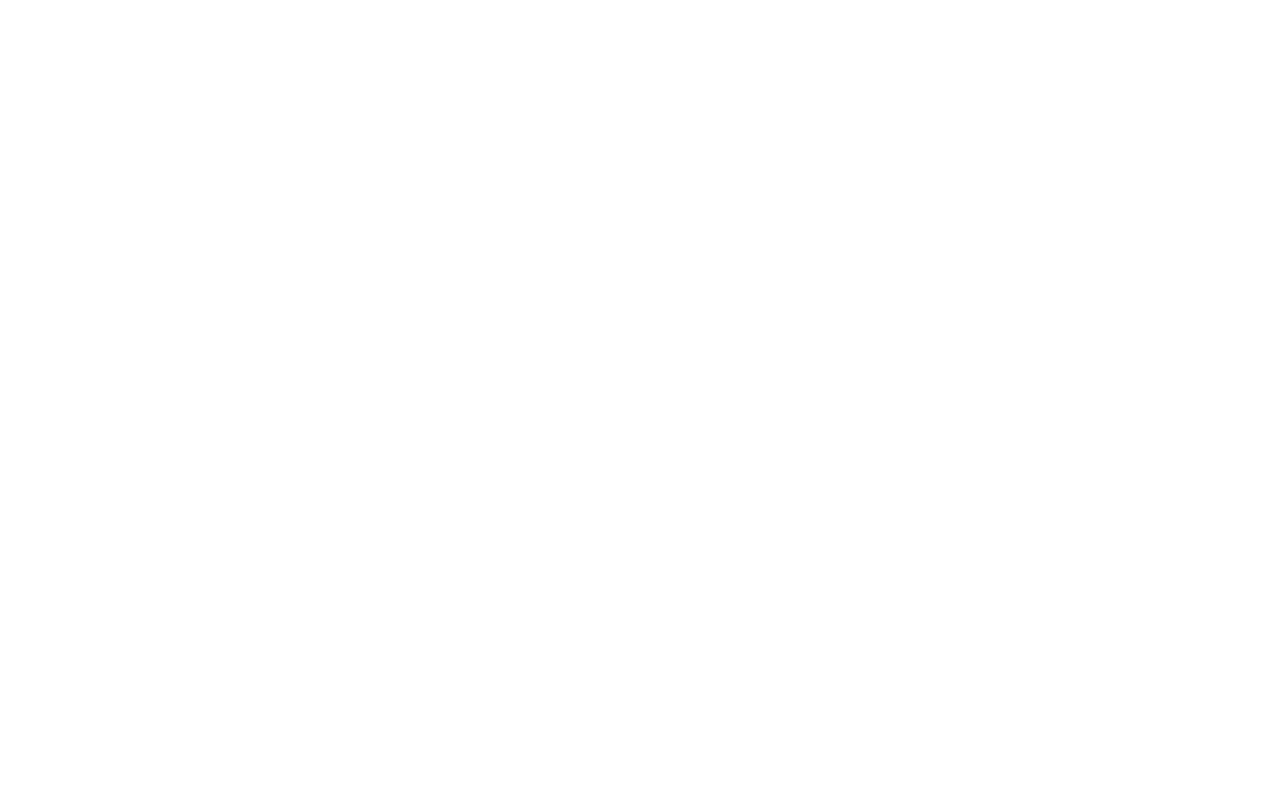
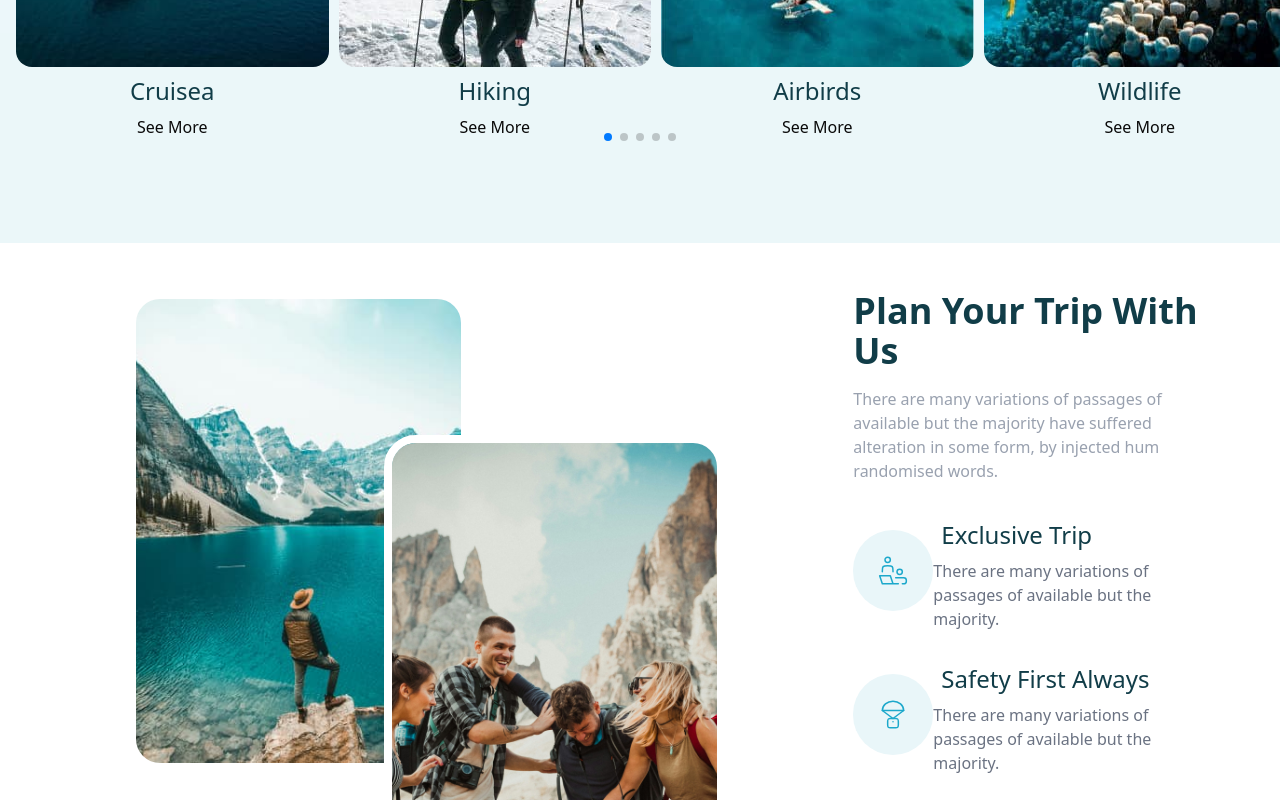
Before and after one commit to javadboroji/booking, a Next.js app: page / in a window 1280 px wide. Shown: the part 2000-2800 px from the top of the page. Before the commit the page ends 1597 px from the top, so only its background shows below. Built offline with nearby package versions, Linux system fonts and the light colour scheme.

Commit message:
[update] :plane update

```diff
--- /dev/null
+++ b/app/SvgComponent/AboutSvg.tsx
@@ -0,0 +1,19 @@
+import React from 'react'
+
+function AboutSvg() {
+    return (
+        <>
+            <svg xmlns="http://www.w3.org/2000/svg" width="32" height="33" viewBox="0 0 32 33" fill="none">
+                <path d="M15.9998 29.833L13.3332 21.833H2.6665L5.33317 29.833H15.9998ZM15.9998 29.833H21.3332" stroke="#1CA8CB" stroke-width="1.5" stroke-linecap="round" stroke-linejoin="round" />
+                <path d="M16.0002 17.833V17.1663C16.0002 14.6522 16.0002 13.3951 15.2191 12.6141C14.438 11.833 13.181 11.833 10.6668 11.833C8.15267 11.833 6.89559 11.833 6.11455 12.6141C5.3335 13.3951 5.3335 14.6522 5.3335 17.1663V17.833" stroke="#1CA8CB" stroke-width="1.5" stroke-linecap="round" stroke-linejoin="round" />
+                <path d="M25.3333 17.8337C25.3333 19.3065 24.1395 20.5003 22.6667 20.5003C21.1939 20.5003 20 19.3065 20 17.8337C20 16.3609 21.1939 15.167 22.6667 15.167C24.1395 15.167 25.3333 16.3609 25.3333 17.8337Z" stroke="#1CA8CB" stroke-width="1.5" />
+                <path d="M13.3333 5.83366C13.3333 7.30642 12.1394 8.50033 10.6667 8.50033C9.19391 8.50033 8 7.30642 8 5.83366C8 4.3609 9.19391 3.16699 10.6667 3.16699C12.1394 3.16699 13.3333 4.3609 13.3333 5.83366Z" stroke="#1CA8CB" stroke-width="1.5" />
+                <path d="M18.6665 23.833H26.6665C28.1393 23.833 29.3332 25.0269 29.3332 26.4997V27.1663C29.3332 28.6391 28.1393 29.833 26.6665 29.833H25.3332" stroke="#1CA8CB" stroke-width="1.5" stroke-linecap="round" />
+            </svg>
+
+        </>
+
+    )
+}
+
+export default AboutSvg
--- /dev/null
+++ b/app/SvgComponent/LocationSvg.tsx
@@ -0,0 +1,16 @@
+import React from 'react'
+
+function LocationSvg() {
+    return (
+       <>
+         <svg xmlns="http://www.w3.org/2000/svg" width="32" height="33" viewBox="0 0 32 33" fill="none">
+            <path d="M24.9578 14.7871C24.7009 15.0309 24.3574 15.167 24 15.167C23.6425 15.167 23.299 15.0309 23.0421 14.7871C20.6888 12.5426 17.5352 10.0351 19.0732 6.39479C19.9046 4.42649 21.9008 3.16699 24 3.16699C26.0992 3.16699 28.0952 4.42649 28.9268 6.39479C30.4628 10.0306 27.3169 12.5503 24.9578 14.7871Z" stroke="#1CA8CB" stroke-width="1.5" />
+            <path d="M24 8.5H24.012" stroke="#1CA8CB" stroke-width="2" stroke-linecap="round" stroke-linejoin="round" />
+            <path d="M6.6665 29.833C8.87564 29.833 10.6665 28.0421 10.6665 25.833C10.6665 23.6239 8.87564 21.833 6.6665 21.833C4.45736 21.833 2.6665 23.6239 2.6665 25.833C2.6665 28.0421 4.45736 29.833 6.6665 29.833Z" stroke="#1CA8CB" stroke-width="1.5" stroke-linecap="round" stroke-linejoin="round" />
+            <path d="M14.6667 9.83301H12.6667C10.0893 9.83301 8 11.6239 8 13.833C8 16.0422 10.0893 17.833 12.6667 17.833H16.6667C19.244 17.833 21.3333 19.6238 21.3333 21.833C21.3333 24.0422 19.244 25.833 16.6667 25.833H14.6667" stroke="#1CA8CB" stroke-width="1.5" stroke-linecap="round" stroke-linejoin="round" />
+        </svg>
+       </>
+    )
+}
+
+export default LocationSvg
--- /dev/null
+++ b/app/SvgComponent/UmbrellaSvg.tsx
@@ -0,0 +1,16 @@
+import React from 'react'
+
+function UmbrellaSvg() {
+    return (
+        <>
+            <svg xmlns="http://www.w3.org/2000/svg" width="32" height="33" viewBox="0 0 32 33" fill="none">
+            <path d="M16.0002 3.16699C10.1091 3.16699 5.3335 7.34567 5.3335 12.5003H26.6668C26.6668 7.34567 21.8912 3.16699 16.0002 3.16699Z" stroke="#1CA8CB" stroke-width="1.5" stroke-linecap="round" stroke-linejoin="round" />
+            <path d="M10.6665 23.6111C10.6665 21.0372 11.1269 20.5 13.3332 20.5H18.6665C20.8728 20.5 21.3332 21.0372 21.3332 23.6111V26.7223C21.3332 29.2961 20.8728 29.8333 18.6665 29.8333H13.3332C11.1269 29.8333 10.6665 29.2961 10.6665 26.7223V23.6111Z" stroke="#1CA8CB" stroke-width="1.5" stroke-linecap="round" stroke-linejoin="round" />
+            <path d="M16.0105 23.833H15.9985" stroke="#1CA8CB" stroke-width="1.5" stroke-linecap="round" stroke-linejoin="round" />
+            <path d="M5.3335 12.5L16.0002 20.5L26.6668 12.5" stroke="#1CA8CB" stroke-width="1.5" stroke-linecap="round" stroke-linejoin="round" />
+        </svg>
+        </>
+    )
+}
+
+export default UmbrellaSvg
--- /dev/null
+++ b/app/filter/components/Plan/ButtonMore.tsx
@@ -0,0 +1,26 @@
+"use client"
+import React from 'react'
+import { motion } from "framer-motion";
+
+function ButtonExplore() {
+    return (
+        <motion.button
+            initial={{ y: 100, opacity: 0 }}
+            animate={{ y: 0, opacity: 1 }}
+            transition={{ duration: 0.7, delay: 0.3 }}
+            className="flex items-center group relative overflow-hidden  w-fit hover:cursor-pointer text-white bg-[#113D48]
+              hover:bg-transparent my-2 py-4 px-10 mx-auto rounded-full  border-[1px]"
+        >
+            <span
+                className="absolute left-0 top-0 h-full w-full bg-[#1CA8CB] origin-left scale-x-0 transition-transform
+              duration-500 ease-in-out group-hover:scale-x-100 rounded-full z-0"
+            />
+            <span className="relative z-10 group-hover:text-white">
+                Learn More
+            </span>
+
+        </motion.button>
+    )
+}
+
+export default ButtonExplore
--- a/app/filter/components/Plan/Card.tsx
+++ b/app/filter/components/Plan/Card.tsx
@@ -1,12 +1,22 @@
 import React from 'react'
+import image1 from '@/public/about_3_1.jpg'
+import image2 from '@/public/about_3_2.jpg'
+import image3 from '@/public/about_3_3.jpg'
+import Image from 'next/image'
 
 export const Card = () => {
   return (
     <div className='relative overtflow-hidden '>
-      <div className='flex w-10/12 relative lg:min-h-[45rem] min-h-[35rem]  ms-auto me-0'>
-        <div className='absolute rounded-2xl top-0 left-0  bg-amber-200 w-1/2 h-1/2 z-0 border-8 border-white'></div>
-         <div className='absolute rounded-2xl top-[15%] right-[15%] bg-red-300 w-1/2 h-1/2 z-1 border-8 border-white'></div>
-         <div className='absolute rounded-2xl top-[55%] left-0  bg-amber-400 w-1/2 h-1/3 z-2 border-8 border-white panle-img-mover'></div>
+      <div className='flex w-full relative lg:min-h-[60rem] min-h-[35rem]  ms-auto me-0'>
+        <div className='absolute rounded-4xl top-0 left-[15%] overflow-hidden   w-[40%] h-1/2 z-0 border-8 border-white'>
+          <Image src={image1} alt='image' className='w-full h-full object-cover ' />
+        </div>
+        <div className='absolute rounded-4xl top-[15%] right-[15%]  overflow-hidden    w-[40%] h-1/2 z-1 border-8 border-white'>
+          <Image src={image2} alt='image' className='w-full h-full object-cover' />
+        </div>
+        <div className='absolute rounded-4xl  overflow-hidden   top-[55%] left-[15%]   w-[40%] h-1/3 z-2 border-8 border-white panle-img-mover'>
+          <Image src={image3} alt='image' className='w-full h-full object-cover'/>
+        </div>
       </div>
     </div>
   )
--- a/app/filter/components/Plan/Description.tsx
+++ b/app/filter/components/Plan/Description.tsx
@@ -1,5 +1,9 @@
 import React from 'react'
 import { PlanItem } from './PlanItem'
+import AboutSvg from '@/app/SvgComponent/AboutSvg'
+import UmbrellaSvg from '@/app/SvgComponent/UmbrellaSvg'
+import LocationSvg from '@/app/SvgComponent/LocationSvg'
+import ButtonExplore from './ButtonMore'
 
 export const Description = () => {
 
@@ -8,13 +12,13 @@
         dedcription: "There are many variations of passages of available but the majority have suffered alteration in some form, by injected hum randomised words.",
         plans: [
             {
-                id: "plan-1", title: "Exclusive Trip", description: "There are many variations of passages of available but the majority."
+                id: "plan-1", title: "Exclusive Trip", description: "There are many variations of passages of available but the majority.", icon: AboutSvg
             },
             {
-                id: "plan-2", title: "Safety First Always", description: "There are many variations of passages of available but the majority."
+                id: "plan-2", title: "Safety First Always", description: "There are many variations of passages of available but the majority.", icon: UmbrellaSvg
             },
             {
-                id: "plan-3", title: "Professional Guide", description: "There are many variations of passages of available but the majority."
+                id: "plan-3", title: "Professional Guide", description: "There are many variations of passages of available but the majority.", icon: LocationSvg
             },
         ]
 
@@ -25,10 +29,14 @@
 
             <span className='text-gray-400 font-medium py-4'>{data.dedcription}</span>
 
-            <div className='flex flex-col'>
-                {data.plans?.map(item => {
-                    return <PlanItem key={item.id} title={item.title} description={item.description} icon={() => <></>} />
-                })}
+                <div className='flex flex-col'>
+                    {data.plans?.map(item => {
+                        return <PlanItem key={item.id} title={item.title} description={item.description} Icon={item.icon} />
+                    })}
+                </div>
+                <div className='p-10 flex justify-center'>
+                <ButtonExplore
+                />
             </div>
         </div>
     )
--- a/app/filter/components/Plan/Plan.tsx
+++ b/app/filter/components/Plan/Plan.tsx
@@ -7,11 +7,11 @@
         <div>
             <div className='container mx-auto py-12'>
                 <div className='flex flex-wrap  justify-between w-full'>
-                    <div className='w-full lg:w-1/2 order-2 lg:order-1'>
+                    <div className='w-full lg:w-1/2 flex-1 order-2 lg:order-1'>
                         <Card /></div>
 
 
-                    <div className='w-full lg:w-1/2 order-1 lg:order-2'>
+                    <div className='w-full lg:w-1/3 order-1 lg:order-2'>
                         <Description />
                     </div>
                 </div>
--- a/app/filter/components/Plan/PlanItem.tsx
+++ b/app/filter/components/Plan/PlanItem.tsx
@@ -2,12 +2,14 @@
 interface PlanItemProps {
     title: string,
     description: string,
-    icon: React.ComponentType
+    Icon: React.ComponentType | any
 }
-export const PlanItem: React.FC<PlanItemProps> = ({ description, icon, title }) => {
+export const PlanItem: React.FC<PlanItemProps> = ({ description, Icon, title }) => {
     return (
         <div className='flex items-center my-3'>
-            <div className='bg-[#E9F6F9] rounded-full p-4 flex justify-center items-center my-2'></div>
+            <div className='bg-[#E9F6F9] rounded-full p-6 flex justify-center items-center my-2'>
+                <Icon />
+            </div>
             <div className='flex flex-col'>
                 <p className='text-[#113D48] text-2xl font-medium p-2'>{title}</p>
                 <span className='text-gray-500 font-medium '>{description}</span>
--- a/app/home/page.tsx
+++ b/app/home/page.tsx
@@ -11,10 +11,10 @@
 function HomePage() {
   return (
     <div className='relative'>
-      {/* <Menu/>
+      <Menu/>
       <Banner/>
       <Poplaur/>
-      <Category/> */}
+      <Category/>
       <Plan/>
       <Footer/>
       {/* <LogoLoading/> */}
```
Also changed, not shown: public/about_3_2.jpg, public/about_3_3.jpg.
